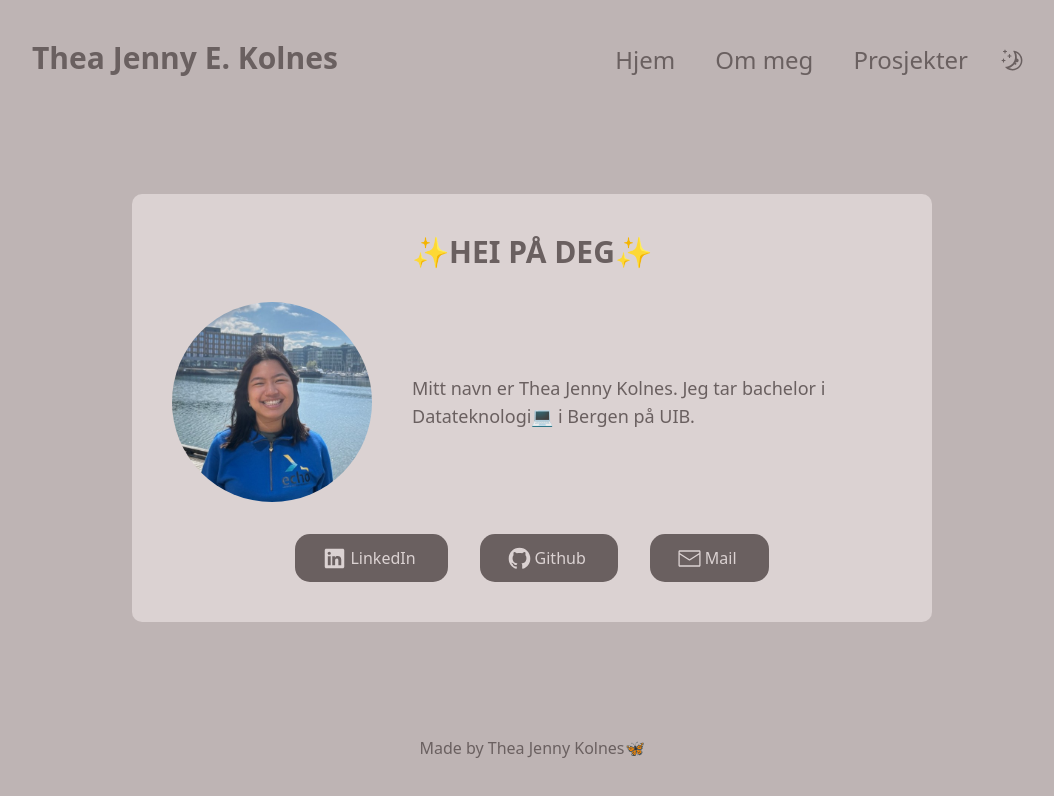
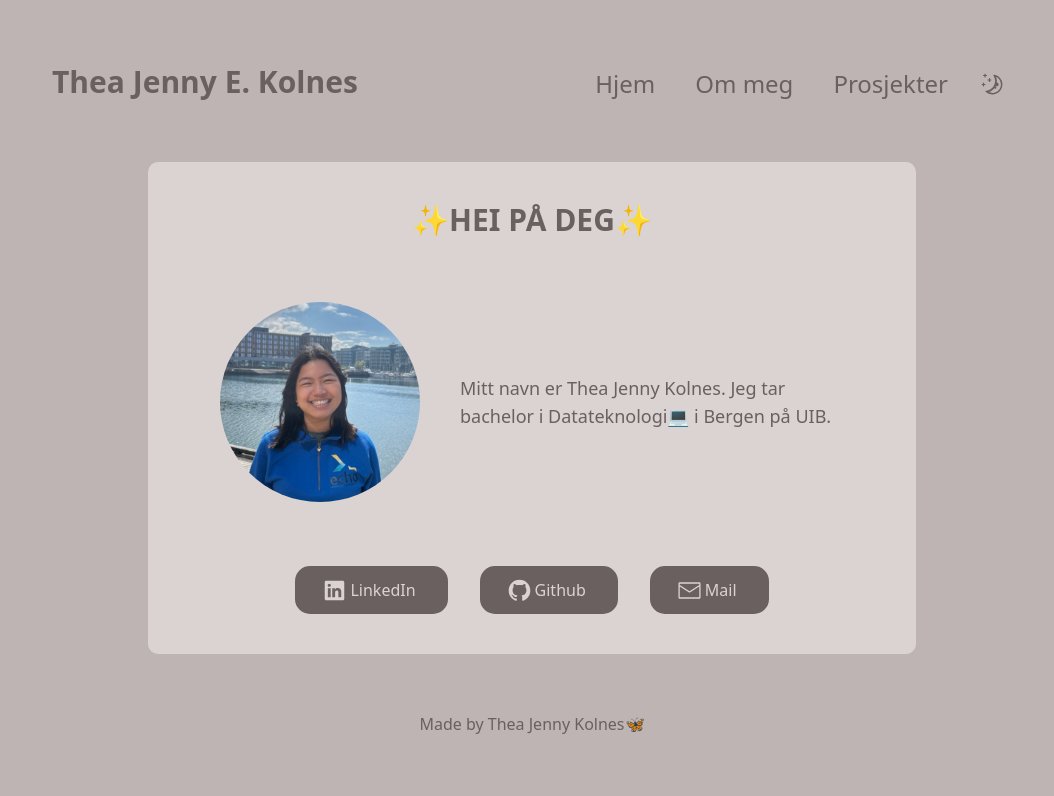
Before and after one commit to tjekol/homepage, a Next.js app in the folder my-app/: page / in a window 1280 px wide. Shown: the top 796 px of the page, without its empty margins (108-1162 px from the left). Built offline with nearby package versions, Linux system fonts and the light colour scheme.

Commit message:
functional button links

```diff
--- a/my-app/src/app/page.tsx
+++ b/my-app/src/app/page.tsx
@@ -2,38 +2,41 @@ import Image from 'next/image';
 import meg from '@/app/images/cv-bilde.jpeg';
 import { Button } from '@/components/ui/button';
 import { LinkedInLogoIcon, GitHubLogoIcon, EnvelopeClosedIcon, MoonIcon } from '@radix-ui/react-icons';
+import Link from 'next/link';
+import Header from '@/components/header';
+
 
 export default function Home() {
   return (
-		<main className="flex min-h-screen flex-col items-center p-10 justify-between bg-primary">
-			<div className='w-5/6 flex space-x-2'>
-				<h1 className='text-secondary grow font-bold'>Thea Jenny E. Kolnes</h1>
-				<Button variant='link' className='text-2xl text-secondary flex-none'>Hjem</Button>
-				<Button variant='link' className='text-2xl text-secondary flex-none'>Om meg</Button>
-				<Button variant='link' className='text-2xl text-secondary flex-none'>Prosjekter</Button>
-				<Button size='icon' variant='ghost' className='text-secondary'>
-					<MoonIcon className='scale-150'/>
-				</Button>
-			</div>
+    <main className="flex min-h-screen flex-col items-center p-16 justify-between bg-primary">
+      <Header />
 
       <div className='w-2/3 bg-cream rounded-[10px] p-10 space-y-8'>
         <h1 className='text-secondary font-bold text-center uppercase'>✨Hei på deg✨</h1>
-				<div className='flex justify-between space-x-10 items-center'>
+        <div className='flex justify-center space-x-10 items-center p-8'>
           <Image src={meg.src} width={200} height={200} alt={''} style={{borderRadius: '100px'}}/>
-					<p className='text-lg text-secondary'>Mitt navn er Thea Jenny Kolnes. Jeg tar bachelor i Datateknologi💻 i Bergen på UIB.</p>
+          <p className='text-lg text-secondary'>
+						Mitt navn er Thea Jenny Kolnes. Jeg tar bachelor i Datateknologi💻 i Bergen på UIB.
+          </p>
         </div>
         <div className='flex justify-center space-x-8'>
-					<Button variant='secondary' size='lg' className='text-cream text-base'>
+          <Button variant='secondary' size='lg' className='text-cream text-base' asChild>
+            <Link href={'https://www.linkedin.com/in/thea-jenny-kolnes-a79821231/'} target='_blank'>
               <LinkedInLogoIcon className='mr-2 scale-150' />
 							LinkedIn
+            </Link>
           </Button>
-					<Button variant='secondary' size='lg' className='text-cream text-base'>
+          <Button variant='secondary' size='lg' className='text-cream text-base' asChild>
+            <Link href={'https://github.com/tjekol'} target='_blank'>
               <GitHubLogoIcon className='mr-2 scale-150' />
 							Github
+            </Link>
           </Button>
-					<Button variant='secondary' size='lg' className='text-cream text-base'>
+          <Button variant='secondary' size='lg' className='text-cream text-base' asChild>
+            <Link href={'mailto:thea.jenny02@gmail.com'}>
               <EnvelopeClosedIcon className='mr-2 scale-150' />
 							Mail
+            </Link>
           </Button>
         </div>
       </div>
--- /dev/null
+++ b/my-app/src/components/header.tsx
@@ -0,0 +1,31 @@
+import Link from 'next/link';
+import { Button } from './ui/button';
+import { MoonIcon } from '@radix-ui/react-icons';
+
+function Header() {
+  return (
+    <div className='w-5/6 flex space-x-2'>
+      <h1 className='text-secondary grow font-bold'>Thea Jenny E. Kolnes</h1>
+      <Button variant='link' className='text-2xl text-secondary flex-none' asChild>
+        <Link href={'/'}>
+          Hjem
+        </Link>
+      </Button>
+      <Button variant='link' className='text-2xl text-secondary flex-none' asChild>
+        <Link href={'/about'}>
+          Om meg
+        </Link>
+      </Button>
+      <Button variant='link' className='text-2xl text-secondary flex-none' asChild>
+        <Link href={'/project'}>
+          Prosjekter
+        </Link>
+      </Button>
+      <Button size='icon' variant='ghost' className='text-secondary'>
+        <MoonIcon className='scale-150'/>
+      </Button>
+    </div>
+  );
+}
+
+export default Header;
--- a/my-app/src/lib/utils.ts
+++ b/my-app/src/lib/utils.ts
@@ -2,5 +2,5 @@ import { type ClassValue, clsx } from 'clsx';
 import { twMerge } from 'tailwind-merge';
 
 export function cn(...inputs: ClassValue[]) {
-	return twMerge(clsx(inputs));
+  return twMerge(clsx(inputs));
 }
```
Also changed, not shown: my-app/.eslintrc.js, my-app/src/app/layout.tsx (indentation only), my-app/src/components/ui/button.tsx (indentation only), my-app/tailwind.config.js (indentation only). Lines whose indentation alone changed are shown as unchanged.
